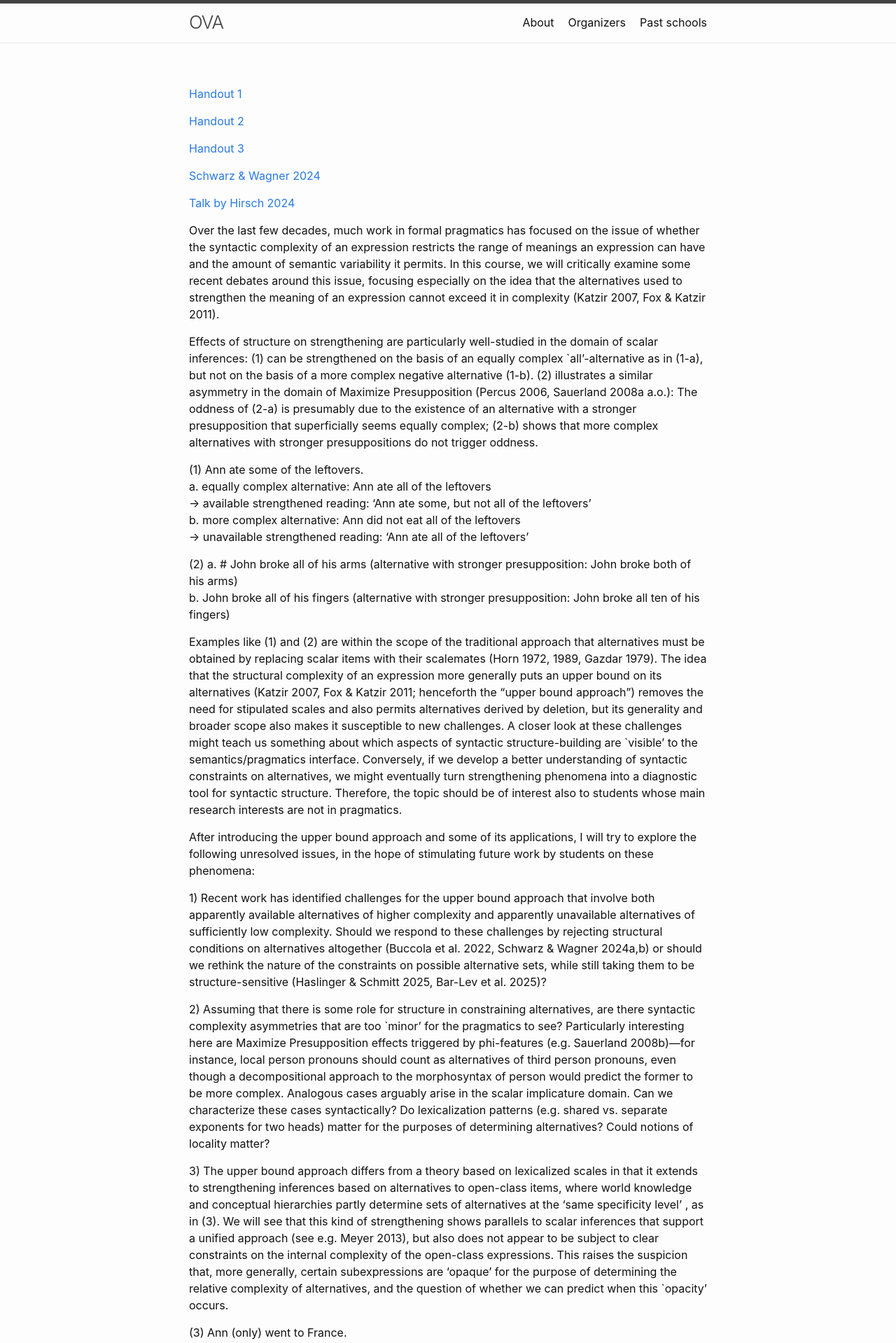
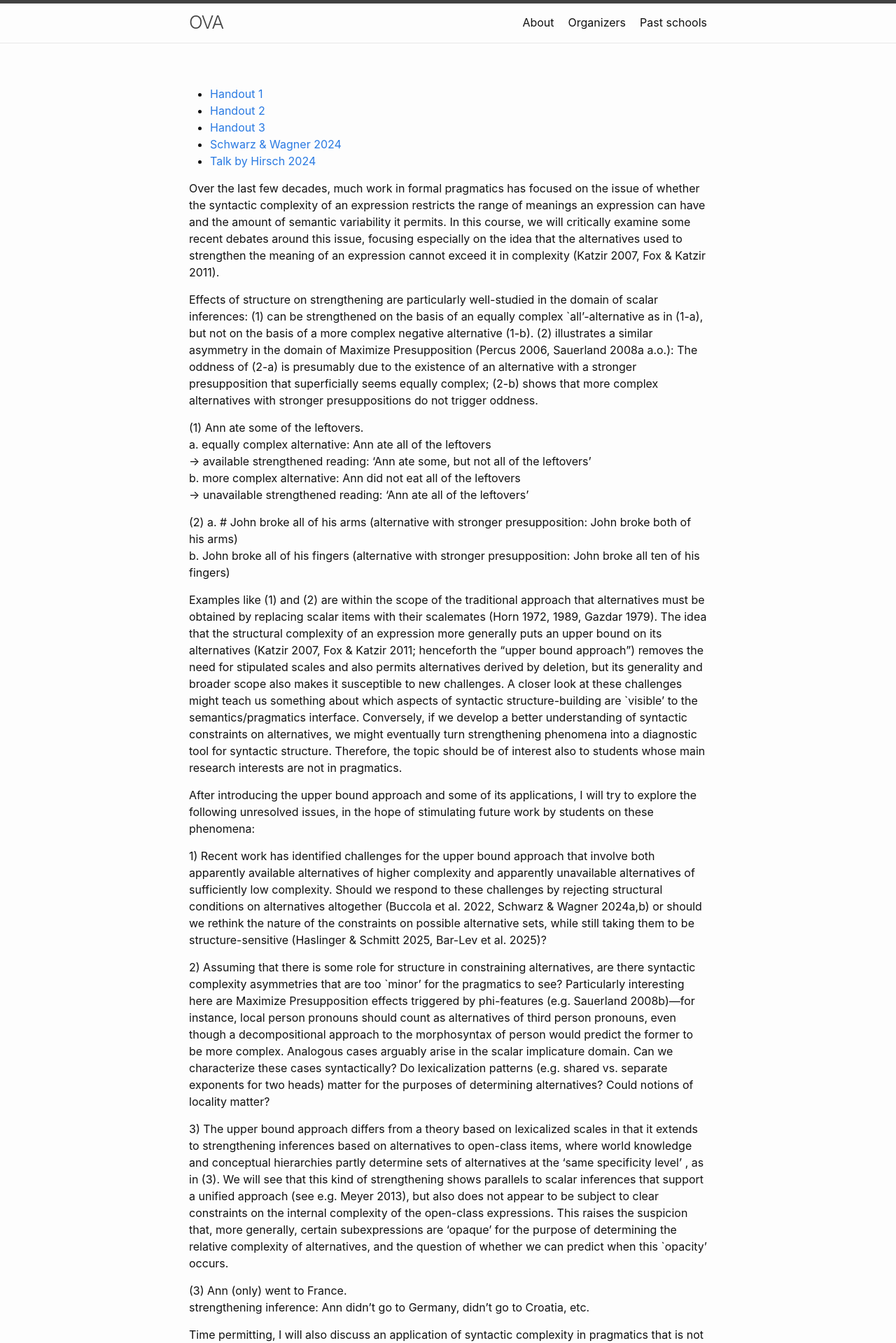
Before and after one commit to ovaschool/ovaschool.github.io, a Jekyll site: the page built from staticpages/oldprograms/zagreb2025-cs/haslinger-structuralcomplexity.md, in a window 1280 px wide. Shown: the top 1919 px of the page at 70% size. Built offline with Jekyll 4.4.1, drawn with Linux system fonts in a browser that asks for light colours; our own code applies the rules of GitHub Pages for plain Markdown files.

Commit message:
getting somewhere!

```diff
--- a/staticpages/oldprograms/zagreb2025-cs/haslinger-structuralcomplexity.md
+++ b/staticpages/oldprograms/zagreb2025-cs/haslinger-structuralcomplexity.md
@@ -5,15 +5,11 @@ layout: page
 exclude: true
 ---
 
-[Handout 1](http://ninahaslinger.net/egg2025/alternatives_1.pdf)<br/>
-
-[Handout 2](http://ninahaslinger.net/egg2025/alternatives_2.pdf)<br/>
-
-[Handout 3](http://ninahaslinger.net/egg2025/alternatives_3.pdf)<br/>
-
-[Schwarz & Wagner 2024](https://ling.auf.net/lingbuzz/008588)<br/>
-
-[Talk by Hirsch 2024](https://youtu.be/b51r28b5z_Q?feature=shared)<br/>
+* [Handout 1](http://ninahaslinger.net/egg2025/alternatives_1.pdf)
+* [Handout 2](http://ninahaslinger.net/egg2025/alternatives_2.pdf)
+* [Handout 3](http://ninahaslinger.net/egg2025/alternatives_3.pdf)
+* [Schwarz & Wagner 2024](https://ling.auf.net/lingbuzz/008588)
+* [Talk by Hirsch 2024](https://youtu.be/b51r28b5z_Q?feature=shared)
 
 Over the last few decades, much work in formal pragmatics has focused on the issue of whether the syntactic complexity of an expression restricts the range of meanings an expression can have and the amount of semantic variability it permits. In this course, we will critically examine some recent debates around this issue, focusing especially on the idea that the alternatives used to strengthen the meaning of an expression cannot exceed it in complexity (Katzir 2007, Fox & Katzir 2011).<br/>
 
```
